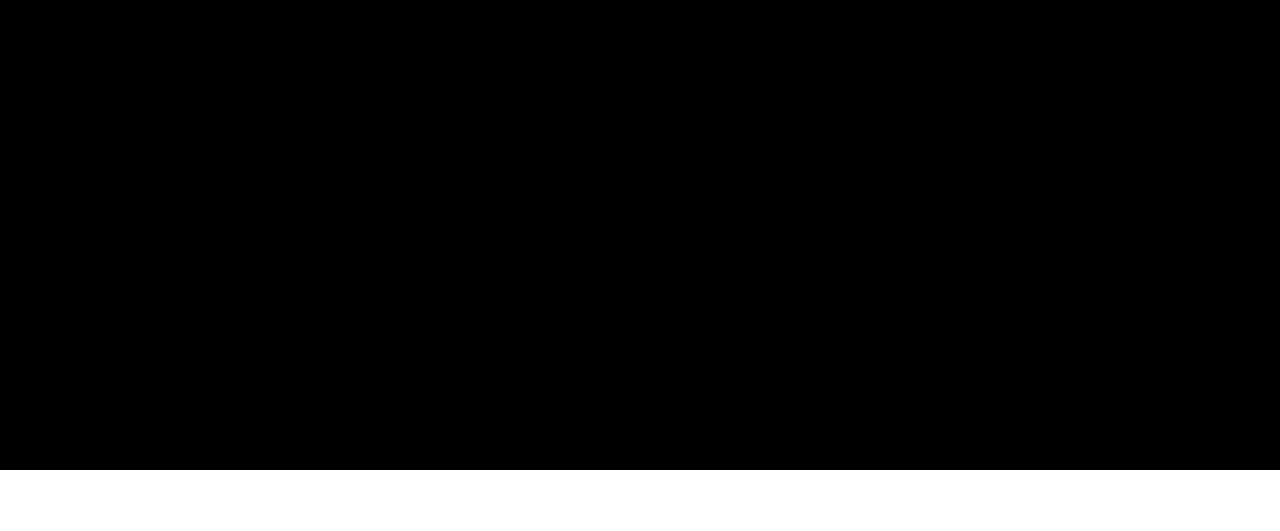
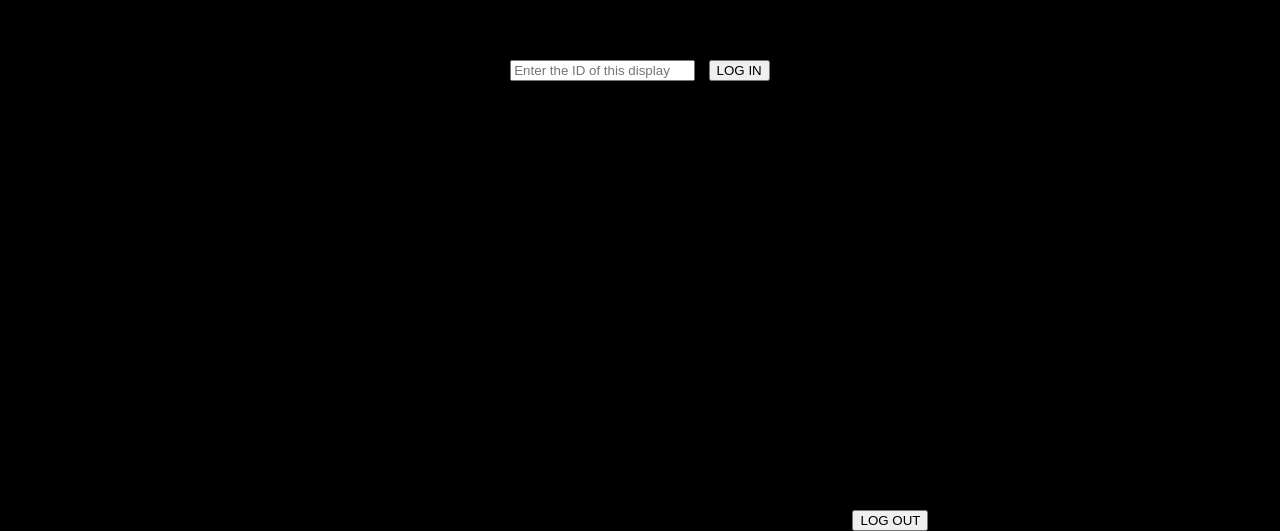
Before and after one commit to Projektgrupp17/Iot-frontend, a React (Create React App) app: page / in a window 1280 px wide. Shown: the part 330-861 px from the top of the page. Before the commit the page ends 800 px from the top, so only its background shows below. Built offline with nearby package versions, Linux system fonts and the light colour scheme.

Commit message:
added login/logout, with nice css

```diff
--- a/src/App.css
+++ b/src/App.css
@@ -10,6 +10,7 @@
   --w3: 100px;
   --w4: 100px;
   overflow: hidden;
+  background-color: black;
  }
 
 .App {
@@ -55,12 +56,59 @@
   width: 100vw;
 }
 
-.ytp-chrome-top {
-  opacity: 0;
+.login-container {
+  height: 100vh;
+  display: flex;
+  flex-direction: column;
+  justify-content: space-around;
 }
 
-.html5-video-player {
-  opacity: 0 !important;
+.login-box {
+  z-index: 4;
+  display: flex;
+  flex-direction: row;
+  justify-content: space-around;
+}
+
+.app-overlay {
+  z-index: 2;
+  position: absolute;
+  height: 100vw;
+  width: 100vw;
+  background-color: rgb(0,0,0, 0);
+}
+
+.idle-container {
+  width: 100vw;
+  height: 100vh;
+  background-color: black;
+}
+
+.video-container {
+  display: flex;
+  flex-direction: column;
+  justify-content: space-around;
+  width: 100vw;
+  height: 100vh;
+  background-color: black;
+}
+
+.video-player-box {
+  display: flex;
+  flex-direction: row;
+  justify-content: space-around;
+}
+
+.moving-button {
+  z-index: 5;
+  position: absolute;
+  margin-top: 105vh;
+  margin-left: 66.6vw;
+  transition: margin-top 0.5s ease-in-out;
+}
+
+.moving-button.shown {
+  margin-top: calc(100vh - 6em);
 }
 
 .curtain {
@@ -68,15 +116,15 @@
   height: 50vh;
   width: 100vw;
   background-color: black;
-  transition: all 4.5s ease-in-out;
+  transition: height 4.5s ease-in-out;
 }
 
 .curtain.lower {
+  transition: margin-top 4.5s ease-in-out;
   margin-top: 50vh;
   height: 50vh;
   width: 100vw;
 }
-
 
 .curtain.upper.hidden {
   height: 10vh;
@@ -124,32 +172,3 @@
   animation-duration: 25s;
   animation-name: circleanim;
 }
-
-.app-overlay {
-  z-index: 2;
-  position: absolute;
-  height: 100vw;
-  width: 100vw;
-  background-color: rgb(0,0,0, 0);
-}
-
-.idle-container {
-  width: 100vw;
-  height: 100vh;
-  background-color: black;
-}
-
-.video-container {
-  display: flex;
-  flex-direction: column;
-  justify-content: space-around;
-  width: 100vw;
-  height: 100vh;
-  background-color: black;
-}
-
-.video-player-box {
-  display: flex;
-  flex-direction: row;
-  justify-content: space-around;
-}
--- a/src/App.js
+++ b/src/App.js
@@ -2,7 +2,7 @@ import React, { Component } from 'react';
 import ReactPlayer from 'react-player'
 import './App.css';
 
-const debug = false;
+const debug = true;
 const LOGIN = "LOGIN";
 const IDLE = "IDLE";
 const PLAYING = "PLAYING";
@@ -16,7 +16,9 @@ class App extends Component {
       appState: LOGIN,
       url: '',
       order: '',
+      loginFieldValue: null
     }
+    window.onmousemove = this.onMouseMove.bind(this);
     this.initialPollWait = 3000;
   }
 
@@ -37,15 +39,17 @@ class App extends Component {
   }
 
   hideCurtain() {
-    if(this.upperCurtain != null)
-    this.upperCurtain.classList.add("hidden");
-    this.lowerCurtain.classList.add("hidden");
+    if(this.upperCurtain != null) {
+      this.upperCurtain.classList.add("hidden");
+      this.lowerCurtain.classList.add("hidden");
+    }
   }
 
   showCurtain() {
-    if(this.upperCurtain != null)
-    this.lowerCurtain.classList.remove("hidden");
-    this.upperCurtain.classList.remove("hidden");
+    if(this.upperCurtain != null) {
+      this.lowerCurtain.classList.remove("hidden");
+      this.upperCurtain.classList.remove("hidden");
+    }
   }
 
   hideScreensaver() {
@@ -53,6 +57,10 @@ class App extends Component {
       this.screensaver.classList.remove("fadein");
       this.screensaver.classList.add("fadeout");
     }
+  }
+
+  getCurrentId() {
+    return window.localStorage.getItem("id");
   }
 
   showScreenSaver() {
@@ -90,28 +98,46 @@ class App extends Component {
         setTimeout(() => this.Poll(), this.initialPollWait);
         this.showScreenSaver();
         break;
-      case PLAYING:
-        this.hideScreensaver();
-        break;
-      case LOGIN: return
+        case PLAYING:
+          this.hideScreensaver();
+          break;
+          case LOGIN:
+            this.showCurtain();
+            this.showScreenSaver();
       default: return
     }
   }
 
-  getCurrentId() {
-    return window.localStorage.getItem("id");
-  }
-
   appInnerWindow() {
+    let innerComponent;
     switch (this.state.appState) {
-      case IDLE: return <this.idle />
-      case PLAYING: return <this.video />
-      case LOGIN: return <div>UNIMPLEMENTED</div>
-      default: return <this.error />
+      case IDLE: innerComponent = <this.idle />; break;
+      case PLAYING: innerComponent = <this.video />; break;
+      case LOGIN: innerComponent = <this.login/>; break;
+      default: innerComponent = <this.error />
     }
+    return(
+    <div>
+      <this.logoutButton/>
+      {innerComponent}
+    </div>
+    )
   }
 
   render = this.appInnerWindow;
+
+  login = () => {
+    return (
+      <div className="login-container">
+        <div className ="login-box">
+          <div className="login-content">
+          <input type="text" placeholder="Enter the ID of this display" onChange={(e) => {this.onTextChanged(e.target.value)}} id="login-input"/>
+            <button onClick={() => {this.setLoggedInId()}} style={{marginLeft: "1em"}} id="login-button">LOG IN</button>
+          </div>
+          </div>
+      </div>
+    )
+  }
 
   error = () => <div style={{ color: "red", fontSize: "21px" }}>ERROR NO STATE</div>
 
@@ -119,8 +145,11 @@ class App extends Component {
 
   idle = () => <div className="idle-container" />
 
+  logoutButton = () => (<button className="moving-button" onClick={() => {this.logout()}} id="logout-button">LOG OUT</button>)
+
   video = () => {
     return (
+    <div>
       <div className="video-container">
         <div className="video-player-box" id="video-box">
           <ReactPlayer
@@ -135,6 +164,8 @@ class App extends Component {
             id="video-player" />
         </div>
       </div>
+      {this.logoutButton()}
+    </div>
     )
   }
 
@@ -165,6 +196,37 @@ class App extends Component {
       })
   }
 
+  onMouseMove() {
+    clearTimeout(this.logoutButtonTimeRef);
+    let btn = window.document.getElementById("logout-button");
+    if(btn !== null && this.state.appState !== LOGIN) {
+      btn.classList.add("shown");
+      this.logoutButtonTimeRef = setTimeout(() => {
+      btn.classList.remove("shown")}, 2000)
+    }
+  }
+
+  onTextChanged(value) {
+    this.setState({...this.state, loginFieldValue: value})
+  }
+
+  setLoggedInId() {
+    if(this.loginFieldValue !== null) {
+      window.localStorage.setItem("id", this.state.loginFieldValue);
+      this.setState({...this.state, loginFieldValue: null, appState:IDLE });
+
+    }
+  }
+
+  logout() {
+    let btn = window.document.getElementById("logout-button");
+    if(btn !== null)
+      btn.classList.remove("shown");
+
+    window.localStorage.removeItem("id");
+    this.setState({...this.state, appState: LOGIN})
+  }
+
   creditRemove = () => {
     return fetch(`${baseUrl}/views/${this.getCurrentId()}/${this.state.video.videoId}/${this.state.video.order}`, { method: 'POST' })
       .then(resp => {
```
Also changed, not shown: 1 other file (tests, documents, lock files or other folders).
